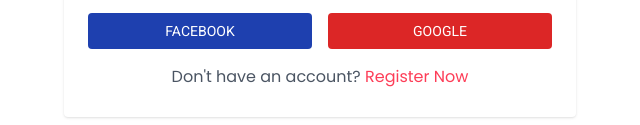
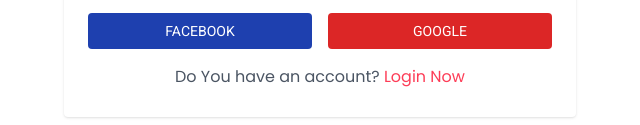
Before and after one commit to s4llm4n/E-commerce-Shopp, a website: page register.html in a window 1280 px wide. Shown: the part 827-952 px from the top of the page, 320-960 px from the left. Drawn offline with Linux system fonts and the light colour scheme.

Commit message:
Update register3.html

```diff
--- a/register.html
+++ b/register.html
@@ -345,8 +345,8 @@
     </a>
 </div>
 
-<p class="mt-4 text-gray-600 text-center">Don't have an account? <a
-    href="#" class="text-primary">Register Now</a></p>
+<p class="mt-4 text-gray-600 text-center">Do You have an account? <a
+    href="login.html" class="text-primary">Login Now</a></p>
 <!-- END LOGIN WITH SOCIAL -->
 
         </form>
```
